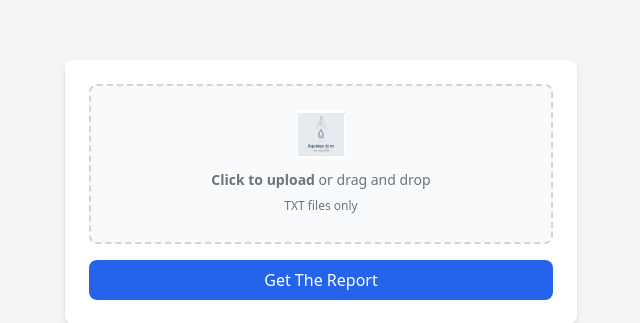
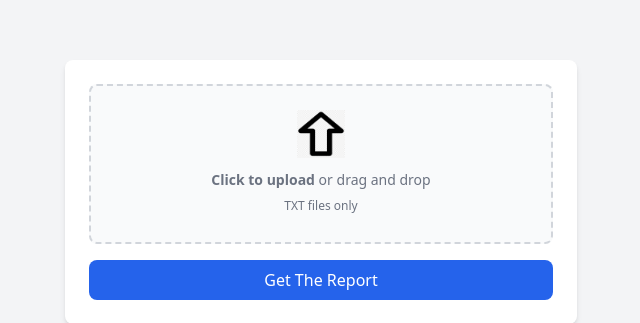
Before and after one commit to rvemuri2/bookbot, a Flask app: page / in a window 1280 px wide. Shown: the part 208-531 px from the top of the page, without its empty margins (319-959 px from the left). Run offline with Flask 3, Linux system fonts and the light colour scheme.

Commit message:
Made styling changes

```diff
--- a/templates/upload.html
+++ b/templates/upload.html
@@ -31,7 +31,7 @@
           />
           <div class="flex flex-col items-center justify-center pt-5 pb-6">
             <img
-              src="{{ url_for('static', filename='upload.jpeg') }}"
+              src="{{ url_for('static', filename='arrow-icon.png') }}"
               alt="Upload Icon"
               class="w-12 h-12 mb-3 text-gray-400"
             />
```
